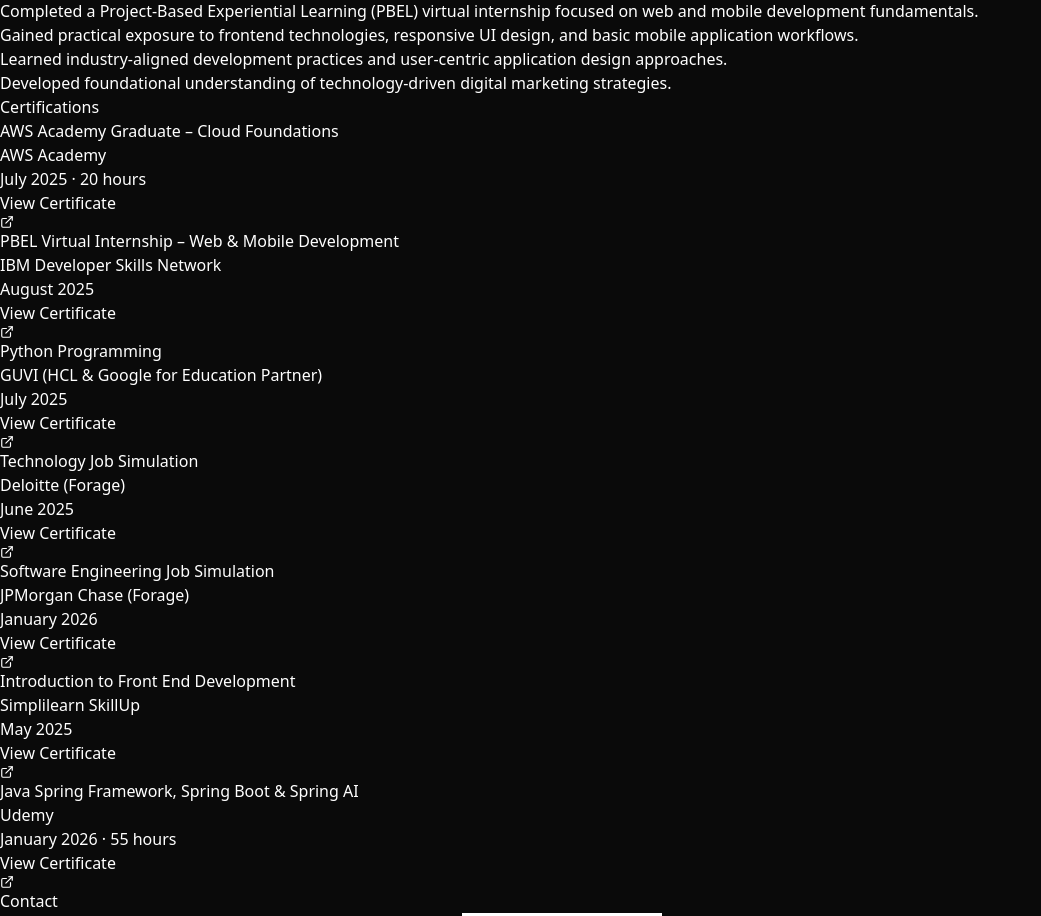
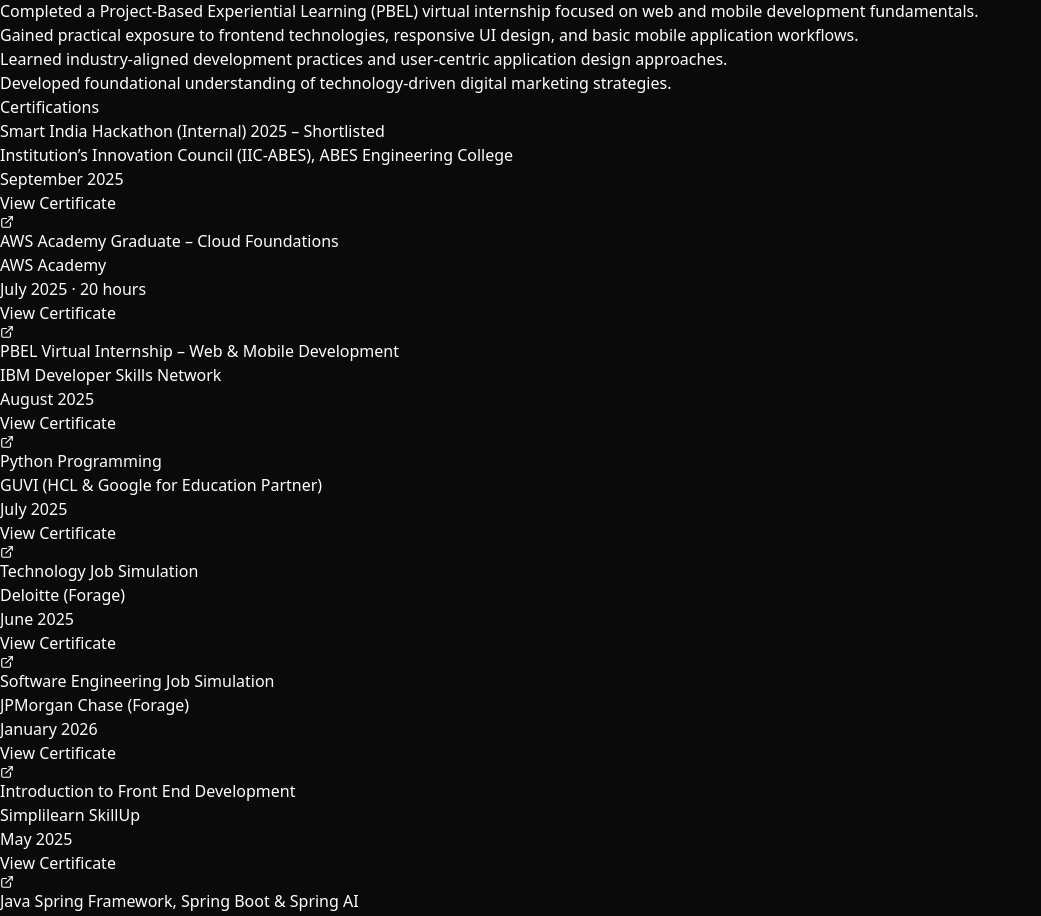
Before and after one commit to akas-coder/Akash_Rauniyar, a React (Vite) app: page / in a window 1280 px wide. Shown: the part 2563-3479 px from the top of the page, without its empty margins (0-1041 px from the left). Built offline with nearby package versions, Linux system fonts and the light colour scheme; no server answers.

Commit message:
Update certifications.js

```diff
--- a/src/data/certifications.js
+++ b/src/data/certifications.js
@@ -2,8 +2,16 @@
 import jpmorganCert from "../assets/certificates/jpmorgan-job-simulation.pdf";
 import simplilearnCert from "../assets/certificates/simplilearn-frontend.pdf";
 import udemyCert from "../assets/certificates/udemy-springboot.pdf";
+import sihCert from "../assets/certificates/Sih certificate.jpeg";
 
 export const certifications = [
+  {
+    title: "Smart India Hackathon (Internal) 2025 – Shortlisted",
+    issuer: "Institution’s Innovation Council (IIC-ABES), ABES Engineering College",
+    date: "September 2025",
+    description: "Shortlisted at college level (Team: Smart Civic_abesec)",
+    link: sihCert,
+  },
   {
     title: "AWS Academy Graduate – Cloud Foundations",
     issuer: "AWS Academy",
```
